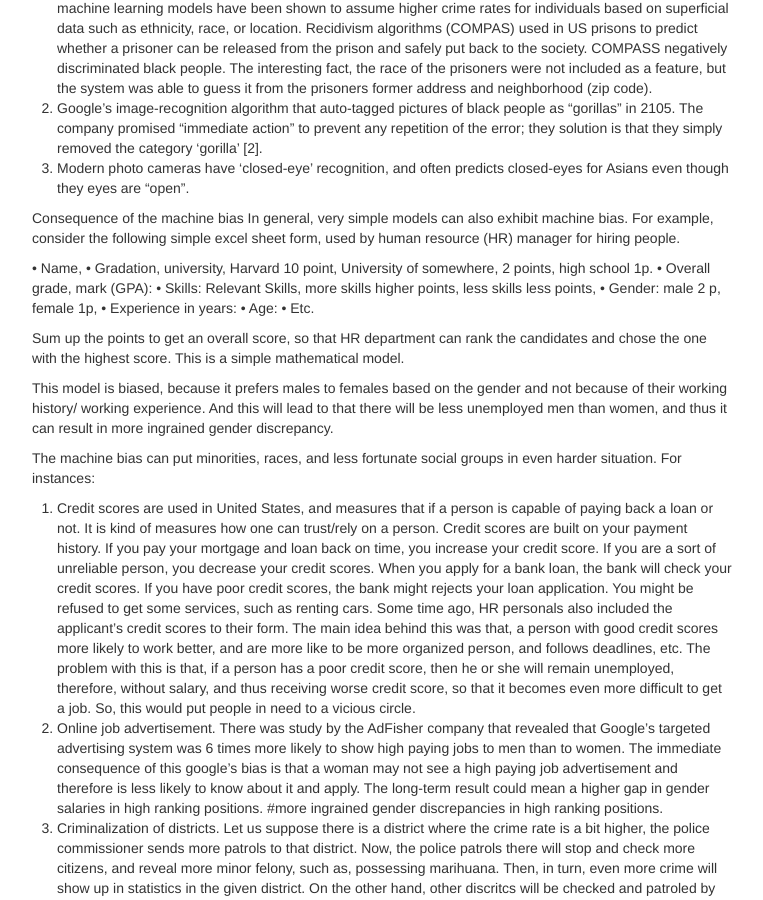
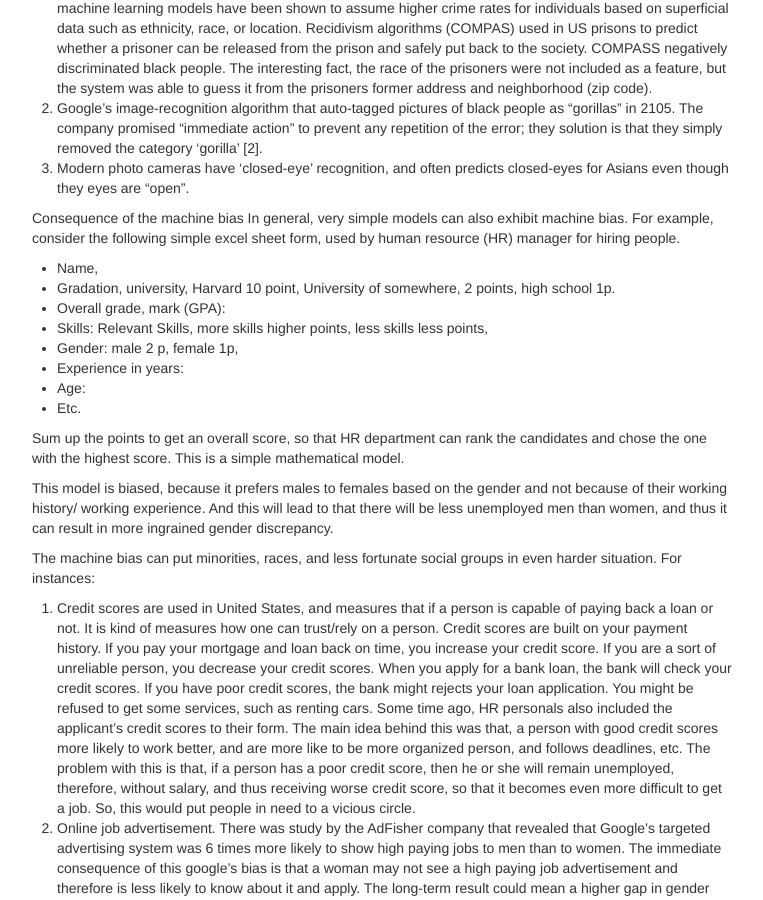
Before and after one commit to kfattila/kfattila.github.io, a Jekyll site: the page built from pages/Machine_bias.md, in a window 1280 px wide and 900 px high, scrolled down 354 px. Shown: the whole window, without its empty margins (258-1021 px from the left). Built offline with Jekyll 4.4.1, drawn with Linux system fonts in a browser that asks for light colours; comment, search, counter and statistics services are not loaded.

Commit message:
Lectures

```diff
--- a/pages/Machine_bias.md
+++ b/pages/Machine_bias.md
@@ -17,14 +17,14 @@ Examples:
 Consequence of the machine bias
 In general, very simple models can also exhibit machine bias. For example,  consider the following simple excel sheet form, used by  human resource (HR) manager for hiring people.
 
-• Name,
-• Gradation, university, Harvard 10 point, University of somewhere, 2 points, high school 1p.
-• Overall grade, mark (GPA):
-• Skills: Relevant Skills, more skills higher points, less skills less points,
-• Gender: male 2 p, female 1p,
-• Experience in years:
-• Age:
-• Etc.
+* Name,
+* Gradation, university, Harvard 10 point, University of somewhere, 2 points, high school 1p.
+* Overall grade, mark (GPA):
+* Skills: Relevant Skills, more skills higher points, less skills less points,
+* Gender: male 2 p, female 1p,
+* Experience in years:
+* Age:
+* Etc.
 
 Sum up the points to get an overall score, so that HR department can rank the candidates and chose the one with the highest score. This is a simple mathematical model.
 
@@ -46,16 +46,16 @@ Last year, the EU General Data Protection Regulation (GDPR) came effect in EU, a
 Sexual orientation prediction.
 Finally, let us discuss an interesting story from 2017/2018. A research group led by Michal Kosinski [4] created an machine learning system, or an artificial intelligence system, which tried to predict the sexual orientation of a person based on solely on the person's face. Let me just emphasize that, it is NOT possible tell someone's sexual orientation based on the person's face. But this system achieved a 60 percent accuracy, which is much better than a random prediction. How come? How is this possible?
 
-![Machine bias 1](machine_bias1.png)
+![Machine bias 1](./images/machine_bias1.png)
 
 Michal Kosinski, made even bolder claims: that such AI algorithms will soon be able to measure the intelligence, political orientation, and criminal inclinations of people from their facial images alone.
 Last year, two computer scientists from China posted a non-peer-reviewed paper online in which they argued that their AI algorithm correctly categorizes “criminals” with nearly 90% accuracy from a government ID photo alone. Technology startups had also begun to crop up, claiming that they can profile people’s character from their facial images.
 
 So, there has been an investigation on this in more depth and it turned out the AI system learned some social patterns. For instance, it turned out homosexual women are a bit likely to wear less makeup than heterosexuals, while homosexual men are bit more open to glasses than to contact lenses. And the system's prediction mainly based on these social traits. For the full analysis see: [3]. It is interesting to read. In [3], a survey of 8,000 Americans using Amazon’s Mechanical Turk crowdsourcing platform was conducted  to see if we could independently confirm these patterns, asking 77 yes/no questions such as “Do you wear eyeshadow?”, “Do you wear glasses?”, and “Do you have a beard?”, as well as questions about gender and sexual orientation. The results show that lesbians indeed use eyeshadow much less than straight women do, gay men and women do both wear glasses more, and young opposite-sex-attracted men are considerably more likely to have prominent facial hair than their gay or same-sex-attracted peers.
 
-![Machine bias 2](machine_bias2.png)
+![Machine bias 2](./images/machine_bias2.png)
 
-![Machine bias 3](machine_bias3.png)
+![Machine bias 3](./images/machine_bias3.png)
 
 ###### References:
 1. Cathy O'Neil: Weapons of math destruction, 2016, Crown Random House, ISBN: 0553418815, 9780553418811
```
